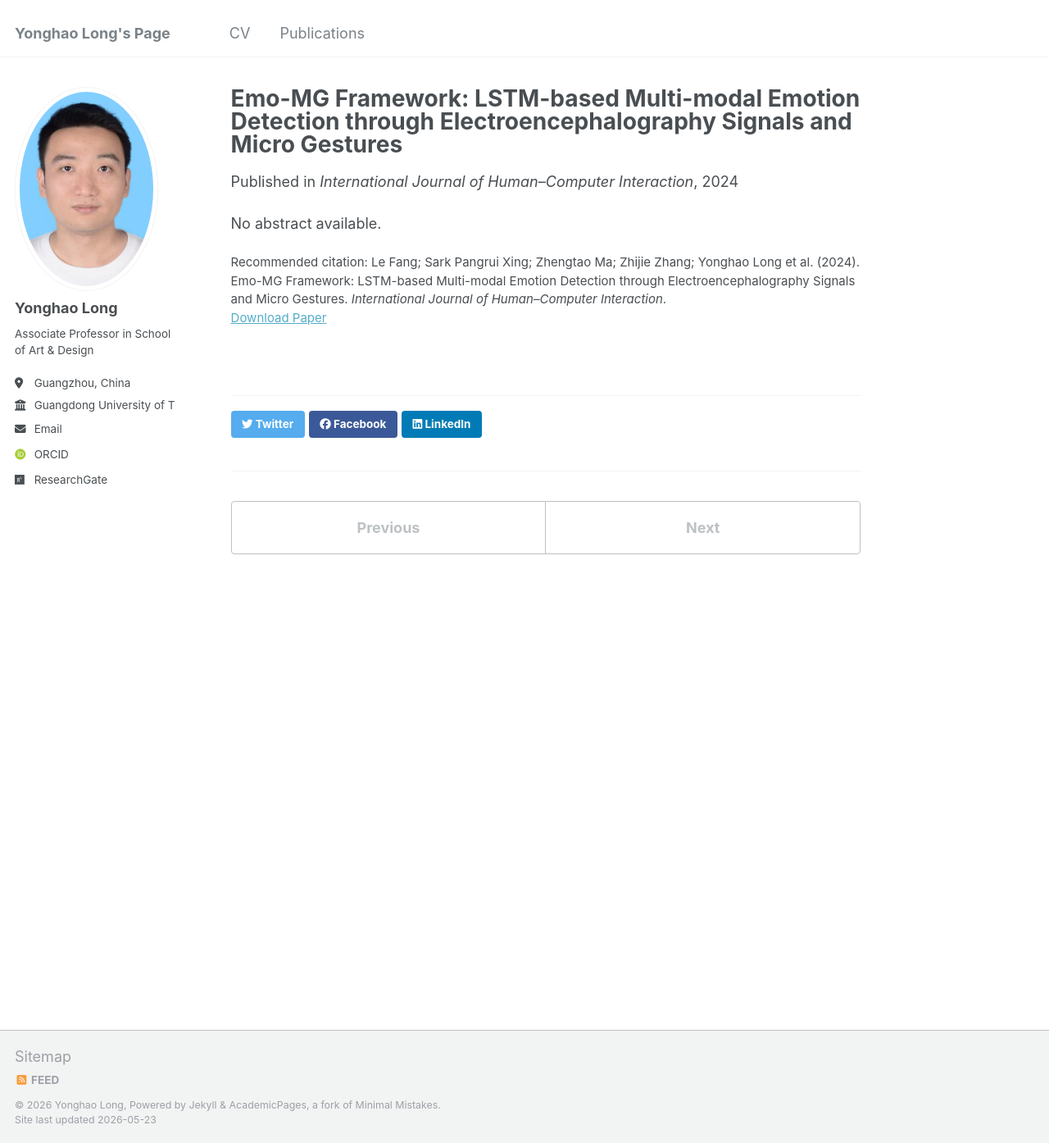
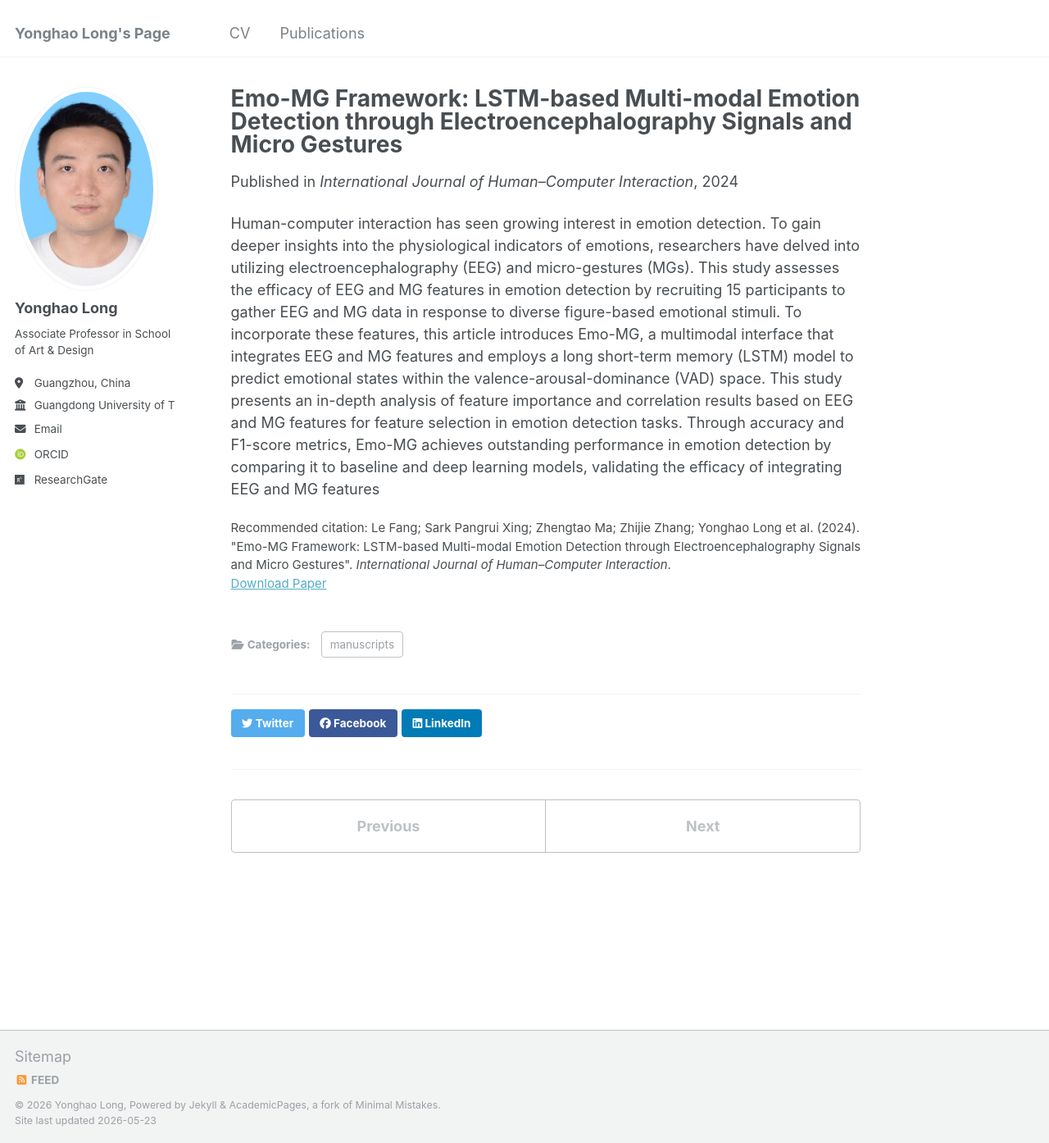
Before and after one commit to qoolyh/qoolyh.github.io, a Jekyll site: the page built from _publications/2024-emo-mg-framework-lstm-based-multi-modal-emotion-de.md, in a window 1280 px wide and 1394 px high. Shown: the whole window at 82% size. Built offline with Jekyll 4.4.1, drawn with Linux system fonts in a browser that asks for light colours; some web fonts are replaced.

Commit message:
Update 2024-emo-mg-framework-lstm-based-multi-modal-emotion-de.md

```diff
--- a/_publications/2024-emo-mg-framework-lstm-based-multi-modal-emotion-de.md
+++ b/_publications/2024-emo-mg-framework-lstm-based-multi-modal-emotion-de.md
@@ -1,11 +1,13 @@
 ---
 title: "Emo-MG Framework: LSTM-based Multi-modal Emotion Detection through Electroencephalography Signals and Micro Gestures"
 collection: publications
-permalink: /publication/2024-emo-mg-framework-lstm-based-multi-modal-emotion-de
-excerpt: 'No abstract available....'
-date: 2024-01-01
+category: manuscripts
+permalink: /publication/2024-09-16-emo-mg-framework-lstm-based-multi-modal-emotion-de
+excerpt: 'This study assesses the efficacy of EEG and MG features in emotion detection by recruiting 15 participants to gather EEG and MG data in response to diverse figure-based emotional stimuli.'
+date: 2024-09-16
 venue: 'International Journal of Human–Computer Interaction'
 paperurl: 'https://doi.org/10.1080/10447318.2023.2228983'
-citation: 'Le Fang; Sark Pangrui Xing; Zhengtao Ma; Zhijie Zhang; Yonghao Long et al. (2024). Emo-MG Framework: LSTM-based Multi-modal Emotion Detection through Electroencephalography Signals and Micro Gestures. <i>International Journal of Human–Computer Interaction</i>.'
+citation: 'Le Fang; Sark Pangrui Xing; Zhengtao Ma; Zhijie Zhang; Yonghao Long et al. (2024). "Emo-MG Framework: LSTM-based Multi-modal Emotion Detection through Electroencephalography Signals and Micro Gestures". <i>International Journal of Human–Computer Interaction</i>.'
 ---
-No abstract available.
+
+Human-computer interaction has seen growing interest in emotion detection. To gain deeper insights into the physiological indicators of emotions, researchers have delved into utilizing electroencephalography (EEG) and micro-gestures (MGs). This study assesses the efficacy of EEG and MG features in emotion detection by recruiting 15 participants to gather EEG and MG data in response to diverse figure-based emotional stimuli. To incorporate these features, this article introduces Emo-MG, a multimodal interface that integrates EEG and MG features and employs a long short-term memory (LSTM) model to predict emotional states within the valence-arousal-dominance (VAD) space. This study presents an in-depth analysis of feature importance and correlation results based on EEG and MG features for feature selection in emotion detection tasks. Through accuracy and F1-score metrics, Emo-MG achieves outstanding performance in emotion detection by comparing it to baseline and deep learning models, validating the efficacy of integrating EEG and MG features
```
